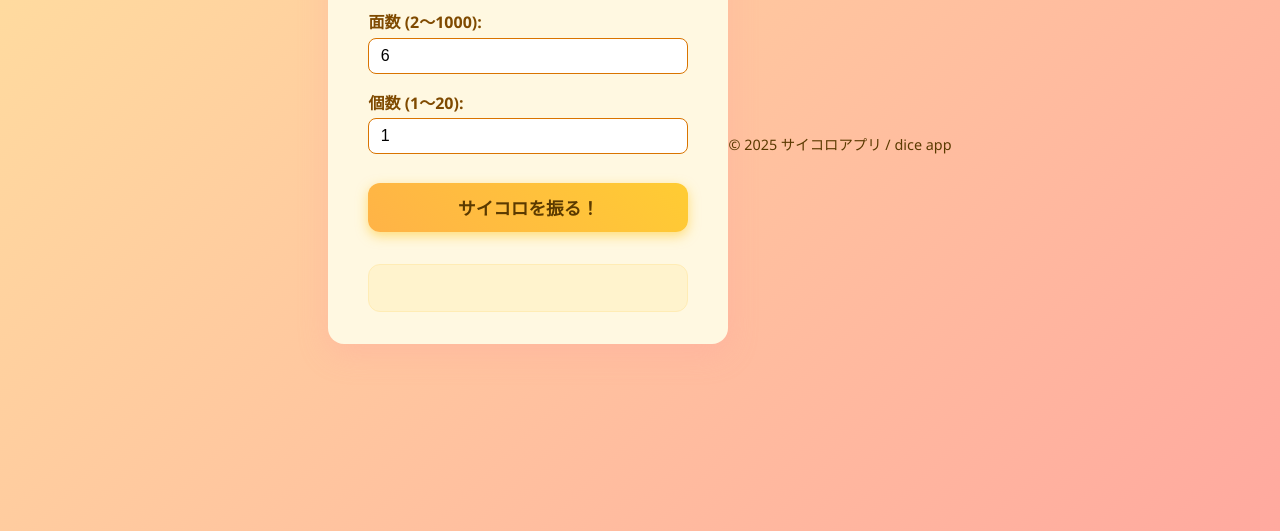
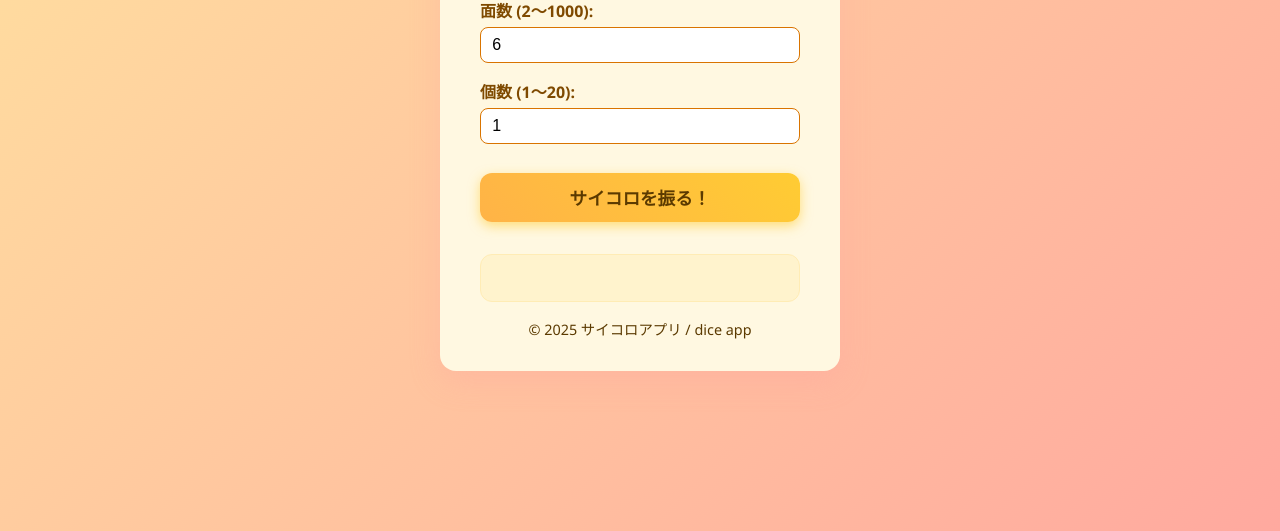
Before and after one commit to hamuzon/dice, a plain HTML site: page index.html in a window 1280 px wide. Shown: the part 269-800 px from the top of the page. Drawn offline with Linux system fonts and the light colour scheme.

Commit message:
v1.2 index.html
v1.2 少し変更

```diff
--- a/index.html
+++ b/index.html
@@ -32,6 +32,9 @@
       box-shadow: 0 10px 30px rgba(255, 160, 160, 0.3);
       max-width: 400px;
       width: 100%;
+      display: flex;
+      flex-direction: column;
+      align-items: center;
     }
 
     h1 {
@@ -46,6 +49,7 @@
       margin-top: 1rem;
       font-weight: 600;
       color: #7f4a00;
+      width: 100%;
     }
 
     input[type=number] {
@@ -104,6 +108,17 @@
       color: #5b3a00;
       min-height: 3rem;
       white-space: pre-wrap;
+      width: 100%;
+      text-align: center;
+    }
+
+    #footer-copy {
+      margin-top: 1rem;
+      color: #5b3a00;
+      font-size: 0.9rem;
+      text-align: center;
+      user-select: none;
+      width: 100%;
     }
 
     @media (max-width: 480px) {
@@ -147,9 +162,9 @@
     <button id="rollBtn" type="button">サイコロを振る！</button>
 
     <div id="result" role="region" aria-live="polite"></div>
+
+    <div id="footer-copy"></div>
   </main>
-
-  <footer id="footer-copy" style="text-align:center; margin-top: 1.5rem; color:#5b3a00; font-size: 0.9rem;"></footer>
 
   <script>
     const apiCandidates = [
```
